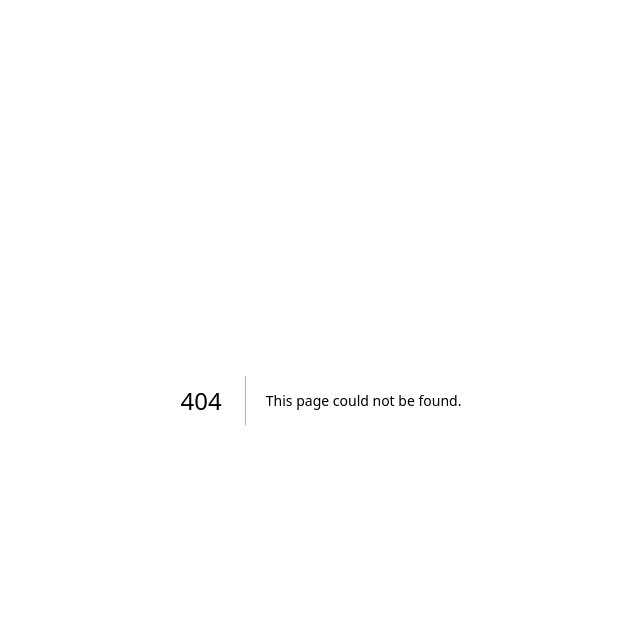
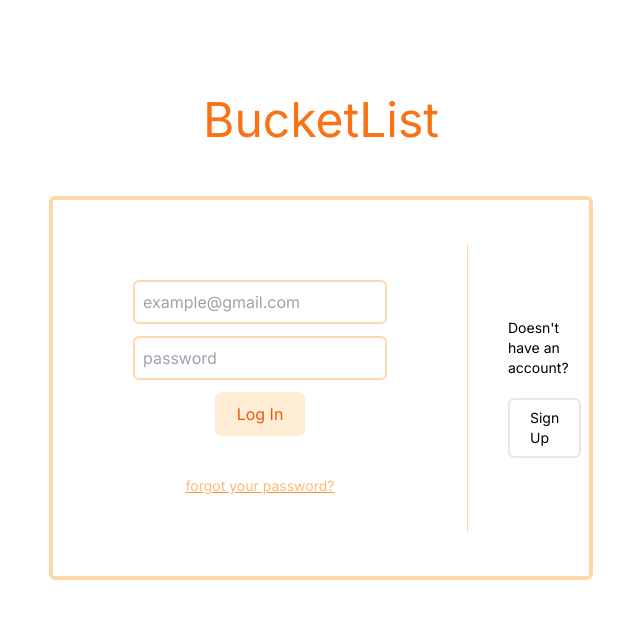
Before and after one commit to jmontanholi/bucket-list, a Next.js app: page /login in a window 1280 px wide. Before the commit this address had no page. Shown: the top 618 px of the page, without its empty margins (319-959 px from the left). Built offline with nearby package versions, Linux system fonts and the light colour scheme.

Commit message:
Finish first setup

```diff
--- a/app/globals.css
+++ b/app/globals.css
@@ -1,20 +1,6 @@
 @tailwind base;
 @tailwind components;
 @tailwind utilities;
-
-:root {
-  --foreground-rgb: 0, 0, 0;
-  --background-start-rgb: 214, 219, 220;
-  --background-end-rgb: 255, 255, 255;
-}
-
-@media (prefers-color-scheme: dark) {
-  :root {
-    --foreground-rgb: 255, 255, 255;
-    --background-start-rgb: 0, 0, 0;
-    --background-end-rgb: 0, 0, 0;
-  }
-}
 
 body {
   color: rgb(var(--foreground-rgb));
--- /dev/null
+++ b/app/login/page.tsx
@@ -0,0 +1,35 @@
+import Link from "next/link";
+
+export default function Home() {
+  return (
+    <main className="flex min-h-screen flex-col items-center gap-10 p-24">
+      <div className="flex flex-col align-center justify-center">
+        <h1 className="flex items-center justify-center text-5xl mb-3 text-orange-500">BucketList</h1>
+      </div>
+      <div className="w-2/4 h-96 flex items-center justify-around border-4 rounded-md border-orange-200 divide-x divide-orange-200">
+        <div className="h-full p-20 flex flex-col items-center justify-between">
+            <div className="w-full flex flex-col items-center justify-center gap-3">
+                <input
+                    className="border-2 border-orange-200 rounded-md p-2 outline-none focus:bg-orange-100/10 focus:border-orange-500"
+                    type="text"
+                    placeholder="example@gmail.com"
+                />
+                <input
+                    className="border-2 border-orange-200 rounded-md p-2 outline-none focus:bg-orange-100/10 focus:border-orange-500"
+                    type="password"
+                    placeholder="password"
+                />
+                <button className="text-orange-600 bg-orange-100 py-2 px-5 rounded-md transition duration-250 border-2 border-transparent hover:border-orange-600">Log In</button>
+            </div>
+            <button className="text-sm text-orange-300 underline decoration-solid decoration-orange-400">forgot your password?</button>
+        </div>
+        <div className="h-72 p-10 text-sm flex flex-col items-center justify-center gap-5">
+            <p>Doesn&apos;t have an account?</p>
+            <Link href="/signup" className="hover:text-orange-600 border-2 hover:border-orange-300 py-2 px-5 rounded-md transition duration-250">
+                Sign Up
+            </Link>
+        </div>
+      </div>
+    </main>
+  );
+}
--- a/app/page.tsx
+++ b/app/page.tsx
@@ -1,112 +1,21 @@
-import Image from "next/image";
+import Link from "next/link";
 
 export default function Home() {
   return (
-    <main className="flex min-h-screen flex-col items-center justify-between p-24">
-      <div className="z-10 max-w-5xl w-full items-center justify-between font-mono text-sm lg:flex">
-        <p className="fixed left-0 top-0 flex w-full justify-center border-b border-gray-300 bg-gradient-to-b from-zinc-200 pb-6 pt-8 backdrop-blur-2xl dark:border-neutral-800 dark:bg-zinc-800/30 dark:from-inherit lg:static lg:w-auto  lg:rounded-xl lg:border lg:bg-gray-200 lg:p-4 lg:dark:bg-zinc-800/30">
-          Get started by editing&nbsp;
-          <code className="font-mono font-bold">app/page.tsx</code>
-        </p>
-        <div className="fixed bottom-0 left-0 flex h-48 w-full items-end justify-center bg-gradient-to-t from-white via-white dark:from-black dark:via-black lg:static lg:h-auto lg:w-auto lg:bg-none">
-          <a
-            className="pointer-events-none flex place-items-center gap-2 p-8 lg:pointer-events-auto lg:p-0"
-            href="https://vercel.com?utm_source=create-next-app&utm_medium=appdir-template&utm_campaign=create-next-app"
-            target="_blank"
-            rel="noopener noreferrer"
-          >
-            By{" "}
-            <Image
-              src="/vercel.svg"
-              alt="Vercel Logo"
-              className="dark:invert"
-              width={100}
-              height={24}
-              priority
-            />
-          </a>
-        </div>
+    <main className="flex min-h-screen flex-col items-center gap-20 p-24">
+      <div className="flex flex-col align-center justify-center">
+        <h1 className="flex items-center justify-center text-5xl mb-3 text-orange-500">Welcome to BucketList</h1>
+        <h4>This app is designed to give you suggestions of activities you could aim to do throughout your life</h4>
       </div>
-
-      <div className="relative flex place-items-center before:absolute before:h-[300px] before:w-full sm:before:w-[480px] before:-translate-x-1/2 before:rounded-full before:bg-gradient-radial before:from-white before:to-transparent before:blur-2xl before:content-[''] after:absolute after:-z-20 after:h-[180px] after:w-full sm:after:w-[240px] after:translate-x-1/3 after:bg-gradient-conic after:from-sky-200 after:via-blue-200 after:blur-2xl after:content-[''] before:dark:bg-gradient-to-br before:dark:from-transparent before:dark:to-blue-700 before:dark:opacity-10 after:dark:from-sky-900 after:dark:via-[#0141ff] after:dark:opacity-40 before:lg:h-[360px] z-[-1]">
-        <Image
-          className="relative dark:drop-shadow-[0_0_0.3rem_#ffffff70] dark:invert"
-          src="/next.svg"
-          alt="Next.js Logo"
-          width={180}
-          height={37}
-          priority
-        />
+      <div className="w-2/6 flex flex-col items-center justify-center gap-5 text-center">
+        <p>If you want to create your own bucket list or explore suggestions you just need to click below!</p>
+        <Link href='/signup' className="w-2/6 text-center text-orange-600 bg-orange-100 py-2 px-5 rounded-md transition duration-250 border-2 border-transparent hover:border-orange-600">Sign Up</Link>
       </div>
-
-      <div className="mb-32 grid text-center lg:max-w-5xl lg:w-full lg:mb-0 lg:grid-cols-4 lg:text-left">
-        <a
-          href="https://nextjs.org/docs?utm_source=create-next-app&utm_medium=appdir-template&utm_campaign=create-next-app"
-          className="group rounded-lg border border-transparent px-5 py-4 transition-colors hover:border-gray-300 hover:bg-gray-100 hover:dark:border-neutral-700 hover:dark:bg-neutral-800/30"
-          target="_blank"
-          rel="noopener noreferrer"
-        >
-          <h2 className={`mb-3 text-2xl font-semibold`}>
-            Docs{" "}
-            <span className="inline-block transition-transform group-hover:translate-x-1 motion-reduce:transform-none">
-              -&gt;
-            </span>
-          </h2>
-          <p className={`m-0 max-w-[30ch] text-sm opacity-50`}>
-            Find in-depth information about Next.js features and API.
-          </p>
-        </a>
-
-        <a
-          href="https://nextjs.org/learn?utm_source=create-next-app&utm_medium=appdir-template-tw&utm_campaign=create-next-app"
-          className="group rounded-lg border border-transparent px-5 py-4 transition-colors hover:border-gray-300 hover:bg-gray-100 hover:dark:border-neutral-700 hover:dark:bg-neutral-800/30"
-          target="_blank"
-          rel="noopener noreferrer"
-        >
-          <h2 className={`mb-3 text-2xl font-semibold`}>
-            Learn{" "}
-            <span className="inline-block transition-transform group-hover:translate-x-1 motion-reduce:transform-none">
-              -&gt;
-            </span>
-          </h2>
-          <p className={`m-0 max-w-[30ch] text-sm opacity-50`}>
-            Learn about Next.js in an interactive course with&nbsp;quizzes!
-          </p>
-        </a>
-
-        <a
-          href="https://vercel.com/templates?framework=next.js&utm_source=create-next-app&utm_medium=appdir-template&utm_campaign=create-next-app"
-          className="group rounded-lg border border-transparent px-5 py-4 transition-colors hover:border-gray-300 hover:bg-gray-100 hover:dark:border-neutral-700 hover:dark:bg-neutral-800/30"
-          target="_blank"
-          rel="noopener noreferrer"
-        >
-          <h2 className={`mb-3 text-2xl font-semibold`}>
-            Templates{" "}
-            <span className="inline-block transition-transform group-hover:translate-x-1 motion-reduce:transform-none">
-              -&gt;
-            </span>
-          </h2>
-          <p className={`m-0 max-w-[30ch] text-sm opacity-50`}>
-            Explore starter templates for Next.js.
-          </p>
-        </a>
-
-        <a
-          href="https://vercel.com/new?utm_source=create-next-app&utm_medium=appdir-template&utm_campaign=create-next-app"
-          className="group rounded-lg border border-transparent px-5 py-4 transition-colors hover:border-gray-300 hover:bg-gray-100 hover:dark:border-neutral-700 hover:dark:bg-neutral-800/30"
-          target="_blank"
-          rel="noopener noreferrer"
-        >
-          <h2 className={`mb-3 text-2xl font-semibold`}>
-            Deploy{" "}
-            <span className="inline-block transition-transform group-hover:translate-x-1 motion-reduce:transform-none">
-              -&gt;
-            </span>
-          </h2>
-          <p className={`m-0 max-w-[30ch] text-sm opacity-50 text-balance`}>
-            Instantly deploy your Next.js site to a shareable URL with Vercel.
-          </p>
-        </a>
+      <div className="w-1/4 flex flex-col items-center justify-center gap-5 text-center">
+        <p>Already have an account?</p>
+        <Link href='/login' className="hover:text-orange-600 border-2 hover:border-orange-300 py-2 px-5 rounded-md transition duration-250">
+          Log In
+        </Link>
       </div>
     </main>
   );
--- /dev/null
+++ b/app/user/[id]/page.tsx
@@ -0,0 +1,7 @@
+export default function Home() {
+    return (
+        <div>
+            Hello from other page
+        </div>
+    );
+}
--- a/tailwind.config.ts
+++ b/tailwind.config.ts
@@ -8,10 +8,8 @@ const config: Config = {
   ],
   theme: {
     extend: {
-      backgroundImage: {
-        "gradient-radial": "radial-gradient(var(--tw-gradient-stops))",
-        "gradient-conic":
-          "conic-gradient(from 180deg at 50% 50%, var(--tw-gradient-stops))",
+      transitionDuration: {
+        "2s": '2s'
       },
     },
   },
```
